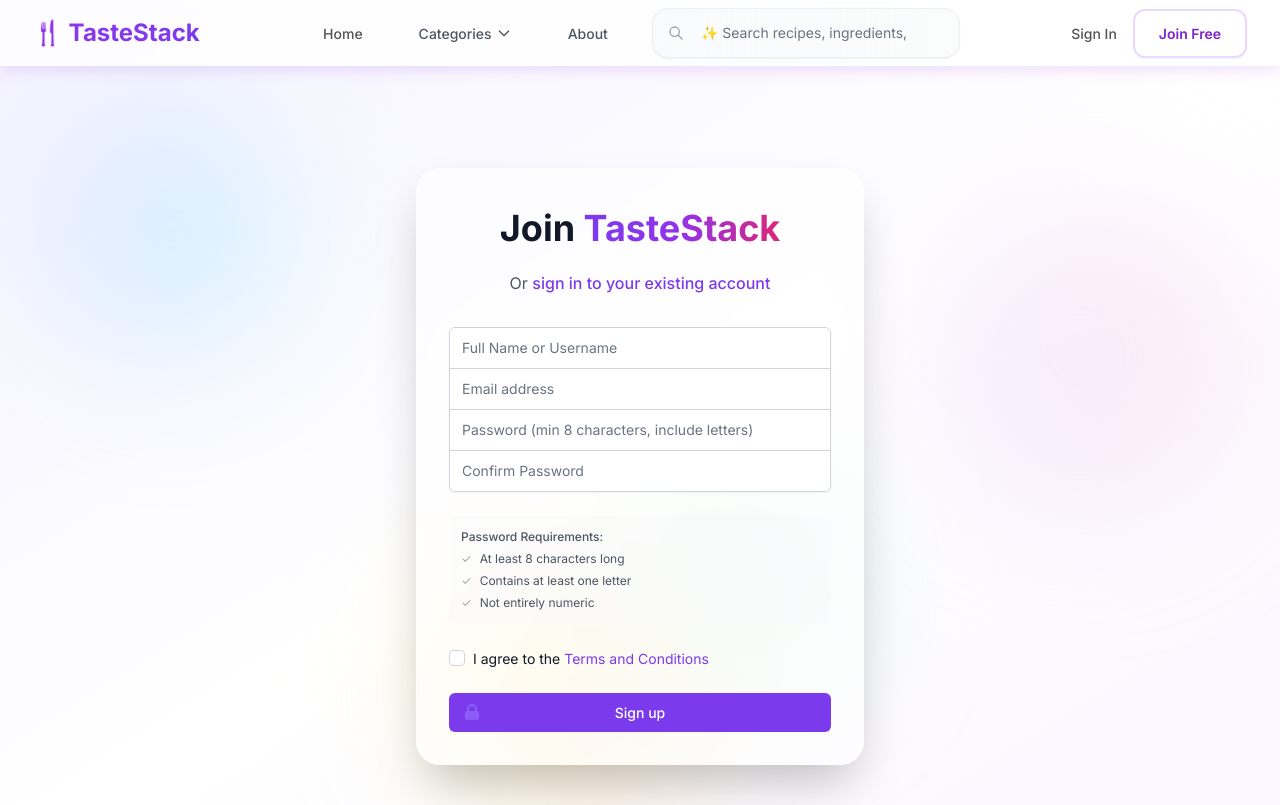
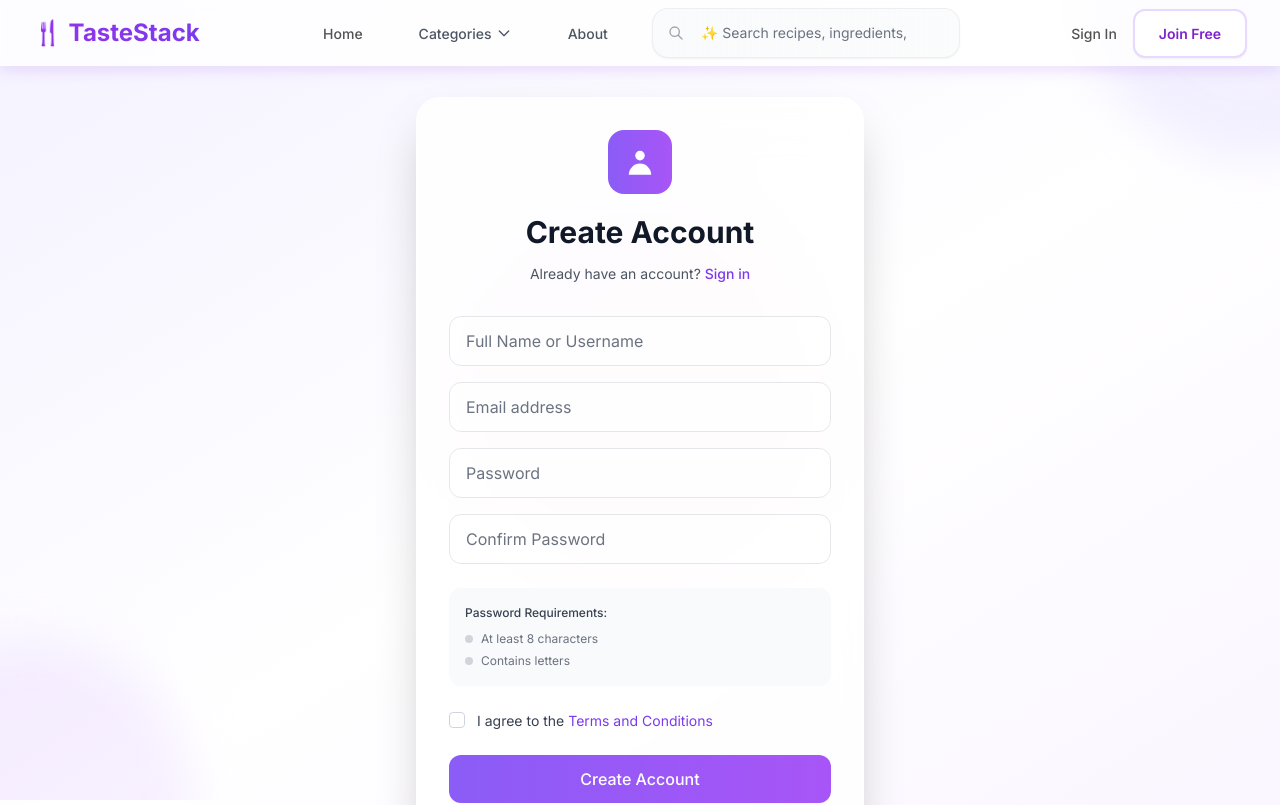
Before and after one commit to monir235/TasteStack-A-Recipe-Sharing-Platform, a React (Create React App) app in the folder frontend/: page /register in a window 1280 px wide. Shown: the top 805 px of the page. Built offline with nearby package versions, Linux system fonts and the light colour scheme.

Commit message:
feat: modernize auth pages and implement multi-select category filtering

```diff
--- a/frontend/src/pages/LoginPage.js
+++ b/frontend/src/pages/LoginPage.js
@@ -29,53 +29,46 @@ const LoginPage = () => {
   };
 
   return (
-    <div className="min-h-screen relative bg-gradient-to-br from-violet-50 via-white to-purple-50 overflow-hidden">
-      {/* Animated Background Elements */}
-      <div className="absolute inset-0">
-        <div className="absolute top-10 left-10 w-64 h-64 bg-gradient-to-r from-blue-200 to-cyan-200 rounded-full mix-blend-multiply filter blur-3xl opacity-30 animate-pulse"></div>
-        <div className="absolute top-32 right-10 w-80 h-80 bg-gradient-to-r from-purple-200 to-pink-200 rounded-full mix-blend-multiply filter blur-3xl opacity-30 animate-pulse"></div>
-        <div className="absolute bottom-10 left-1/3 w-72 h-72 bg-gradient-to-r from-yellow-200 to-orange-200 rounded-full mix-blend-multiply filter blur-3xl opacity-30 animate-pulse"></div>
-        <div className="absolute top-1/2 right-1/3 w-56 h-56 bg-gradient-to-r from-green-200 to-emerald-200 rounded-full mix-blend-multiply filter blur-3xl opacity-25 animate-pulse"></div>
+    <div className="min-h-screen bg-gradient-to-br from-violet-50 via-white to-purple-50 flex items-center justify-center p-4">
+      {/* Animated Background */}
+      <div className="absolute inset-0 overflow-hidden">
+        <div className="absolute -top-40 -right-32 w-80 h-80 bg-violet-200 rounded-full mix-blend-multiply filter blur-xl opacity-30 animate-pulse"></div>
+        <div className="absolute -bottom-40 -left-32 w-80 h-80 bg-purple-200 rounded-full mix-blend-multiply filter blur-xl opacity-30 animate-pulse"></div>
+        <div className="absolute top-1/2 left-1/2 transform -translate-x-1/2 -translate-y-1/2 w-96 h-96 bg-pink-200 rounded-full mix-blend-multiply filter blur-xl opacity-20 animate-pulse"></div>
       </div>
 
-      <div className="relative flex items-center justify-center py-12 px-4 sm:px-6 lg:px-8 min-h-screen">
-        <div className="max-w-md w-full space-y-8">
-          <div className="bg-white/60 backdrop-blur-sm rounded-3xl p-8 border border-white/20 shadow-2xl">
+      <div className="relative w-full max-w-md">
+        <div className="bg-white/80 backdrop-blur-xl rounded-3xl p-8 border border-white/40 shadow-2xl">
           <div className="text-center mb-8">
-              <h2 className="text-4xl font-bold text-gray-900 mb-4">
-                Sign in to <span className="bg-gradient-to-r from-violet-600 via-purple-600 to-pink-600 bg-clip-text text-transparent">TasteStack</span>
+            <div className="inline-flex items-center justify-center w-16 h-16 bg-gradient-to-r from-violet-500 to-purple-500 rounded-2xl mb-4">
+              <svg className="w-8 h-8 text-white" fill="none" stroke="currentColor" viewBox="0 0 24 24">
+                <path strokeLinecap="round" strokeLinejoin="round" strokeWidth={2} d="M12 15v2m-6 4h12a2 2 0 002-2v-6a2 2 0 00-2-2H6a2 2 0 00-2 2v6a2 2 0 002 2zm10-10V7a4 4 0 00-8 0v4h8z" />
+              </svg>
+            </div>
+            <h2 className="text-3xl font-bold text-gray-900 mb-2">
+              Welcome Back
             </h2>
-              <p className="text-gray-600">
-                Or{' '}
-                <Link to="/register" className="font-medium text-violet-600 hover:text-violet-700 transition-colors">
-                  create a new account
+            <p className="text-gray-600 text-sm">
+              Don't have an account?{' '}
+              <Link to="/register" className="text-violet-600 hover:text-violet-700 font-medium transition-colors">
+                Sign up
               </Link>
             </p>
           </div>
-        <form className="mt-8 space-y-6" onSubmit={handleSubmit}>
+          <form className="space-y-6" onSubmit={handleSubmit}>
             {error && (
-            <div className="rounded-md bg-red-50 p-4">
-              <div className="flex">
-                <div className="flex-shrink-0">
-                  <svg className="h-5 w-5 text-red-400" xmlns="http://www.w3.org/2000/svg" viewBox="0 0 20 20" fill="currentColor">
+              <div className="bg-red-50 border border-red-200 rounded-xl p-4">
+                <div className="flex items-center">
+                  <svg className="h-5 w-5 text-red-500 mr-3" fill="currentColor" viewBox="0 0 20 20">
                     <path fillRule="evenodd" d="M10 18a8 8 0 100-16 8 8 0 000 16zM8.707 7.293a1 1 0 00-1.414 1.414L8.586 10l-1.293 1.293a1 1 0 101.414 1.414L10 11.414l1.293 1.293a1 1 0 001.414-1.414L11.414 10l1.293-1.293a1 1 0 00-1.414-1.414L10 8.586 8.707 7.293z" clipRule="evenodd" />
                   </svg>
-                </div>
-                <div className="ml-3">
-                  <h3 className="text-sm font-medium text-red-800">
-                    {error}
-                  </h3>
-                </div>
+                  <p className="text-red-700 text-sm">{error}</p>
                 </div>
               </div>
             )}
 
-          <input type="hidden" name="remember" value="true" />
-          <div className="rounded-md shadow-sm -space-y-px">
+            <div className="space-y-4">
               <div>
-              <label htmlFor="email-address" className="sr-only">
-                Email address
-              </label>
                 <input
                   id="email-address"
                   name="email"
@@ -84,14 +77,11 @@ const LoginPage = () => {
                   required
                   value={email}
                   onChange={(e) => setEmail(e.target.value)}
-                className="appearance-none rounded-none relative block w-full px-3 py-2 border border-gray-300 placeholder-gray-500 text-gray-900 rounded-t-md focus:outline-none focus:ring-violet-500 focus:border-violet-500 focus:z-10 sm:text-sm"
+                  className="w-full px-4 py-3 bg-white/60 border border-gray-200 rounded-xl text-gray-900 placeholder-gray-500 focus:outline-none focus:ring-2 focus:ring-violet-500 focus:border-transparent transition-all"
                   placeholder="Email address"
                 />
               </div>
               <div>
-              <label htmlFor="password" className="sr-only">
-                Password
-              </label>
                 <input
                   id="password"
                   name="password"
@@ -100,7 +90,7 @@ const LoginPage = () => {
                   required
                   value={password}
                   onChange={(e) => setPassword(e.target.value)}
-                className="appearance-none rounded-none relative block w-full px-3 py-2 border border-gray-300 placeholder-gray-500 text-gray-900 rounded-b-md focus:outline-none focus:ring-violet-500 focus:border-violet-500 focus:z-10 sm:text-sm"
+                  className="w-full px-4 py-3 bg-white/60 border border-gray-200 rounded-xl text-gray-900 placeholder-gray-500 focus:outline-none focus:ring-2 focus:ring-violet-500 focus:border-transparent transition-all"
                   placeholder="Password"
                 />
               </div>
@@ -114,48 +104,37 @@ const LoginPage = () => {
                   type="checkbox"
                   checked={rememberMe}
                   onChange={(e) => setRememberMe(e.target.checked)}
-                className="h-4 w-4 text-violet-600 focus:ring-violet-500 border-gray-300 rounded"
+                  className="h-4 w-4 text-violet-600 bg-white border-gray-300 rounded focus:ring-violet-500 focus:ring-2"
                 />
-              <label htmlFor="remember-me" className="ml-2 block text-sm text-gray-900">
+                <label htmlFor="remember-me" className="ml-3 text-sm text-gray-700">
                   Remember me
                 </label>
               </div>
-
               <div className="text-sm">
-              <a href="#" className="font-medium text-violet-600 hover:text-violet-700">
-                Forgot your password?
+                <a href="#" className="text-violet-600 hover:text-violet-700 font-medium transition-colors">
+                  Forgot password?
                 </a>
               </div>
             </div>
 
-          <div>
             <button
               type="submit"
               disabled={loading}
-              className="group relative w-full flex justify-center py-3 px-4 border border-transparent text-sm font-medium rounded-2xl text-white bg-gradient-to-r from-violet-600 to-purple-600 hover:from-violet-700 hover:to-purple-700 focus:outline-none focus:ring-2 focus:ring-offset-2 focus:ring-violet-500 disabled:opacity-50 transition-all duration-300 hover:scale-105 shadow-lg"
+              className="w-full bg-gradient-to-r from-violet-500 to-purple-500 text-white py-3 px-4 rounded-xl font-medium hover:from-violet-600 hover:to-purple-600 focus:outline-none focus:ring-2 focus:ring-violet-500 focus:ring-offset-2 focus:ring-offset-transparent disabled:opacity-50 disabled:cursor-not-allowed transition-all transform hover:scale-[1.02] active:scale-[0.98]"
             >
               {loading ? (
-                <>
-                  <svg className="animate-spin -ml-1 mr-3 h-5 w-5 text-white" xmlns="http://www.w3.org/2000/svg" fill="none" viewBox="0 0 24 24">
+                <div className="flex items-center justify-center">
+                  <svg className="animate-spin -ml-1 mr-3 h-5 w-5" fill="none" viewBox="0 0 24 24">
                     <circle className="opacity-25" cx="12" cy="12" r="10" stroke="currentColor" strokeWidth="4"></circle>
                     <path className="opacity-75" fill="currentColor" d="M4 12a8 8 0 018-8V0C5.373 0 0 5.373 0 12h4zm2 5.291A7.962 7.962 0 014 12H0c0 3.042 1.135 5.824 3 7.938l3-2.647z"></path>
                   </svg>
                   Signing in...
-                </>
+                </div>
               ) : (
-                <>
-                  <span className="absolute left-0 inset-y-0 flex items-center pl-3">
-                    <svg className="h-5 w-5 text-violet-200 group-hover:text-violet-100" xmlns="http://www.w3.org/2000/svg" viewBox="0 0 20 20" fill="currentColor" aria-hidden="true">
-                      <path fillRule="evenodd" d="M5 9V7a5 5 0 0110 0v2a2 2 0 012 2v5a2 2 0 01-2 2H5a2 2 0 01-2-2v-5a2 2 0 012-2zm8-2v2H7V7a3 3 0 016 0z" clipRule="evenodd" />
-                    </svg>
-                  </span>
-                  Sign in
-                </>
+                'Sign In'
               )}
             </button>
-          </div>
           </form>
-          </div>
         </div>
       </div>
     </div>
--- a/frontend/src/pages/RegisterPage.js
+++ b/frontend/src/pages/RegisterPage.js
@@ -85,52 +85,46 @@ const RegisterPage = () => {
   };
 
   return (
-    <div className="min-h-screen relative bg-gradient-to-br from-violet-50 via-white to-purple-50 overflow-hidden">
-      {/* Animated Background Elements */}
-      <div className="absolute inset-0">
-        <div className="absolute top-10 left-10 w-64 h-64 bg-gradient-to-r from-blue-200 to-cyan-200 rounded-full mix-blend-multiply filter blur-3xl opacity-30 animate-pulse"></div>
-        <div className="absolute top-32 right-10 w-80 h-80 bg-gradient-to-r from-purple-200 to-pink-200 rounded-full mix-blend-multiply filter blur-3xl opacity-30 animate-pulse"></div>
-        <div className="absolute bottom-10 left-1/3 w-72 h-72 bg-gradient-to-r from-yellow-200 to-orange-200 rounded-full mix-blend-multiply filter blur-3xl opacity-30 animate-pulse"></div>
-        <div className="absolute top-1/2 right-1/3 w-56 h-56 bg-gradient-to-r from-green-200 to-emerald-200 rounded-full mix-blend-multiply filter blur-3xl opacity-25 animate-pulse"></div>
+    <div className="min-h-screen bg-gradient-to-br from-violet-50 via-white to-purple-50 flex items-center justify-center p-4">
+      {/* Animated Background */}
+      <div className="absolute inset-0 overflow-hidden">
+        <div className="absolute -top-40 -right-32 w-80 h-80 bg-violet-200 rounded-full mix-blend-multiply filter blur-xl opacity-30 animate-pulse"></div>
+        <div className="absolute -bottom-40 -left-32 w-80 h-80 bg-purple-200 rounded-full mix-blend-multiply filter blur-xl opacity-30 animate-pulse"></div>
+        <div className="absolute top-1/2 left-1/2 transform -translate-x-1/2 -translate-y-1/2 w-96 h-96 bg-pink-200 rounded-full mix-blend-multiply filter blur-xl opacity-20 animate-pulse"></div>
       </div>
 
-      <div className="relative flex items-center justify-center py-12 px-4 sm:px-6 lg:px-8 min-h-screen">
-        <div className="max-w-md w-full space-y-8">
-          <div className="bg-white/60 backdrop-blur-sm rounded-3xl p-8 border border-white/20 shadow-2xl">
+      <div className="relative w-full max-w-md">
+        <div className="bg-white/80 backdrop-blur-xl rounded-3xl p-8 border border-white/40 shadow-2xl">
           <div className="text-center mb-8">
-              <h2 className="text-4xl font-bold text-gray-900 mb-4">
-                Join <span className="bg-gradient-to-r from-violet-600 via-purple-600 to-pink-600 bg-clip-text text-transparent">TasteStack</span>
+            <div className="inline-flex items-center justify-center w-16 h-16 bg-gradient-to-r from-violet-500 to-purple-500 rounded-2xl mb-4">
+              <svg className="w-8 h-8 text-white" fill="currentColor" viewBox="0 0 20 20">
+                <path fillRule="evenodd" d="M10 9a3 3 0 100-6 3 3 0 000 6zm-7 9a7 7 0 1114 0H3z" clipRule="evenodd" />
+              </svg>
+            </div>
+            <h2 className="text-3xl font-bold text-gray-900 mb-2">
+              Create Account
             </h2>
-              <p className="text-gray-600">
-                Or{' '}
-                <Link to="/login" className="font-medium text-violet-600 hover:text-violet-700 transition-colors">
-                  sign in to your existing account
+            <p className="text-gray-600 text-sm">
+              Already have an account?{' '}
+              <Link to="/login" className="text-violet-600 hover:text-violet-700 font-medium transition-colors">
+                Sign in
               </Link>
             </p>
           </div>
-            <form className="mt-8 space-y-6" onSubmit={handleSubmit}>
+          <form className="space-y-6" onSubmit={handleSubmit}>
             {error && (
-            <div className="rounded-md bg-red-50 p-4">
-              <div className="flex">
-                <div className="flex-shrink-0">
-                  <svg className="h-5 w-5 text-red-400" xmlns="http://www.w3.org/2000/svg" viewBox="0 0 20 20" fill="currentColor">
+              <div className="bg-red-50 border border-red-200 rounded-xl p-4">
+                <div className="flex items-center">
+                  <svg className="h-5 w-5 text-red-500 mr-3" fill="currentColor" viewBox="0 0 20 20">
                     <path fillRule="evenodd" d="M10 18a8 8 0 100-16 8 8 0 000 16zM8.707 7.293a1 1 0 00-1.414 1.414L8.586 10l-1.293 1.293a1 1 0 101.414 1.414L10 11.414l1.293 1.293a1 1 0 001.414-1.414L11.414 10l1.293-1.293a1 1 0 00-1.414-1.414L10 8.586 8.707 7.293z" clipRule="evenodd" />
                   </svg>
-                </div>
-                <div className="ml-3">
-                  <h3 className="text-sm font-medium text-red-800">
-                    {error}
-                  </h3>
-                </div>
+                  <p className="text-red-700 text-sm">{error}</p>
                 </div>
               </div>
             )}
 
-          <div className="rounded-md shadow-sm -space-y-px">
+            <div className="space-y-4">
               <div>
-              <label htmlFor="name" className="sr-only">
-                Full Name
-              </label>
                 <input
                   id="name"
                   name="name"
@@ -139,14 +133,11 @@ const RegisterPage = () => {
                   required
                   value={name}
                   onChange={(e) => setName(e.target.value)}
-                className="appearance-none rounded-none relative block w-full px-3 py-2 border border-gray-300 placeholder-gray-500 text-gray-900 rounded-t-md focus:outline-none focus:ring-violet-500 focus:border-violet-500 focus:z-10 sm:text-sm"
+                  className="w-full px-4 py-3 bg-white/60 border border-gray-200 rounded-xl text-gray-900 placeholder-gray-500 focus:outline-none focus:ring-2 focus:ring-violet-500 focus:border-transparent transition-all"
                   placeholder="Full Name or Username"
                 />
               </div>
               <div>
-              <label htmlFor="email-address" className="sr-only">
-                Email address
-              </label>
                 <input
                   id="email-address"
                   name="email"
@@ -155,14 +146,11 @@ const RegisterPage = () => {
                   required
                   value={email}
                   onChange={(e) => setEmail(e.target.value)}
-                className="appearance-none rounded-none relative block w-full px-3 py-2 border border-gray-300 placeholder-gray-500 text-gray-900 focus:outline-none focus:ring-violet-500 focus:border-violet-500 focus:z-10 sm:text-sm"
+                  className="w-full px-4 py-3 bg-white/60 border border-gray-200 rounded-xl text-gray-900 placeholder-gray-500 focus:outline-none focus:ring-2 focus:ring-violet-500 focus:border-transparent transition-all"
                   placeholder="Email address"
                 />
               </div>
               <div>
-              <label htmlFor="password" className="sr-only">
-                Password
-              </label>
                 <input
                   id="password"
                   name="password"
@@ -171,14 +159,11 @@ const RegisterPage = () => {
                   required
                   value={password}
                   onChange={(e) => setPassword(e.target.value)}
-                className="appearance-none rounded-none relative block w-full px-3 py-2 border border-gray-300 placeholder-gray-500 text-gray-900 focus:outline-none focus:ring-violet-500 focus:border-violet-500 focus:z-10 sm:text-sm"
-                placeholder="Password (min 8 characters, include letters)"
+                  className="w-full px-4 py-3 bg-white/60 border border-gray-200 rounded-xl text-gray-900 placeholder-gray-500 focus:outline-none focus:ring-2 focus:ring-violet-500 focus:border-transparent transition-all"
+                  placeholder="Password"
                 />
               </div>
               <div>
-              <label htmlFor="confirm-password" className="sr-only">
-                Confirm Password
-              </label>
                 <input
                   id="confirm-password"
                   name="confirm-password"
@@ -187,29 +172,24 @@ const RegisterPage = () => {
                   required
                   value={confirmPassword}
                   onChange={(e) => setConfirmPassword(e.target.value)}
-                className="appearance-none rounded-none relative block w-full px-3 py-2 border border-gray-300 placeholder-gray-500 text-gray-900 rounded-b-md focus:outline-none focus:ring-violet-500 focus:border-violet-500 focus:z-10 sm:text-sm"
+                  className="w-full px-4 py-3 bg-white/60 border border-gray-200 rounded-xl text-gray-900 placeholder-gray-500 focus:outline-none focus:ring-2 focus:ring-violet-500 focus:border-transparent transition-all"
                   placeholder="Confirm Password"
                 />
               </div>
             </div>
 
-          {/* Password Requirements */}
-          <div className="text-xs text-gray-600 bg-gray-50/50 p-3 rounded-lg">
-            <p className="font-medium mb-1">Password Requirements:</p>
-            <ul className="space-y-1">
-              <li className="flex items-center">
-                <span className={`mr-2 ${password.length >= 8 ? 'text-green-500' : 'text-gray-400'}`}>✓</span>
-                At least 8 characters long
-              </li>
-              <li className="flex items-center">
-                <span className={`mr-2 ${/[a-zA-Z]/.test(password) ? 'text-green-500' : 'text-gray-400'}`}>✓</span>
-                Contains at least one letter
-              </li>
-              <li className="flex items-center">
-                <span className={`mr-2 ${!/^\d+$/.test(password) && password ? 'text-green-500' : 'text-gray-400'}`}>✓</span>
-                Not entirely numeric
-              </li>
-            </ul>
+            <div className="bg-gray-50 rounded-xl p-4">
+              <p className="text-gray-700 text-xs font-medium mb-2">Password Requirements:</p>
+              <div className="space-y-1 text-xs">
+                <div className="flex items-center">
+                  <div className={`w-2 h-2 rounded-full mr-2 ${password.length >= 8 ? 'bg-green-500' : 'bg-gray-300'}`}></div>
+                  <span className={password.length >= 8 ? 'text-green-600' : 'text-gray-500'}>At least 8 characters</span>
+                </div>
+                <div className="flex items-center">
+                  <div className={`w-2 h-2 rounded-full mr-2 ${/[a-zA-Z]/.test(password) ? 'bg-green-500' : 'bg-gray-300'}`}></div>
+                  <span className={/[a-zA-Z]/.test(password) ? 'text-green-600' : 'text-gray-500'}>Contains letters</span>
+                </div>
+              </div>
             </div>
 
             <div className="flex items-center">
@@ -218,41 +198,31 @@ const RegisterPage = () => {
                 name="terms"
                 type="checkbox"
                 required
-              className="h-4 w-4 text-violet-600 focus:ring-violet-500 border-gray-300 rounded"
+                className="h-4 w-4 text-violet-600 bg-white border-gray-300 rounded focus:ring-violet-500 focus:ring-2"
               />
-            <label htmlFor="terms" className="ml-2 block text-sm text-gray-900">
-              I agree to the <a href="#" className="text-violet-600 hover:text-violet-500">Terms and Conditions</a>
+              <label htmlFor="terms" className="ml-3 text-sm text-gray-700">
+                I agree to the <a href="#" className="text-violet-600 hover:text-violet-700 transition-colors">Terms and Conditions</a>
               </label>
             </div>
 
-          <div>
             <button
               type="submit"
               disabled={loading}
-              className="group relative w-full flex justify-center py-2 px-4 border border-transparent text-sm font-medium rounded-md text-white bg-violet-600 hover:bg-violet-700 focus:outline-none focus:ring-2 focus:ring-offset-2 focus:ring-violet-500 disabled:opacity-50"
+              className="w-full bg-gradient-to-r from-violet-500 to-purple-500 text-white py-3 px-4 rounded-xl font-medium hover:from-violet-600 hover:to-purple-600 focus:outline-none focus:ring-2 focus:ring-violet-500 focus:ring-offset-2 focus:ring-offset-transparent disabled:opacity-50 disabled:cursor-not-allowed transition-all transform hover:scale-[1.02] active:scale-[0.98]"
             >
               {loading ? (
-                <>
-                  <svg className="animate-spin -ml-1 mr-3 h-5 w-5 text-white" xmlns="http://www.w3.org/2000/svg" fill="none" viewBox="0 0 24 24">
+                <div className="flex items-center justify-center">
+                  <svg className="animate-spin -ml-1 mr-3 h-5 w-5" fill="none" viewBox="0 0 24 24">
                     <circle className="opacity-25" cx="12" cy="12" r="10" stroke="currentColor" strokeWidth="4"></circle>
                     <path className="opacity-75" fill="currentColor" d="M4 12a8 8 0 018-8V0C5.373 0 0 5.373 0 12h4zm2 5.291A7.962 7.962 0 014 12H0c0 3.042 1.135 5.824 3 7.938l3-2.647z"></path>
                   </svg>
-                  Registering...
-                </>
+                  Creating Account...
+                </div>
               ) : (
-                <>
-                  <span className="absolute left-0 inset-y-0 flex items-center pl-3">
-                    <svg className="h-5 w-5 text-violet-500 group-hover:text-violet-400" xmlns="http://www.w3.org/2000/svg" viewBox="0 0 20 20" fill="currentColor" aria-hidden="true">
-                      <path fillRule="evenodd" d="M5 9V7a5 5 0 0110 0v2a2 2 0 012 2v5a2 2 0 01-2 2H5a2 2 0 01-2-2v-5a2 2 0 012-2zm8-2v2H7V7a3 3 0 016 0z" clipRule="evenodd" />
-                    </svg>
-                  </span>
-                  Sign up
-                </>
+                'Create Account'
               )}
             </button>
-          </div>
           </form>
-          </div>
         </div>
       </div>
     </div>
```
Also changed, not shown: frontend/src/pages/RecipeListPage.js (+84 -2 lines), 1 other file (tests, documents, lock files or other folders). Lines whose indentation alone changed are shown as unchanged.
